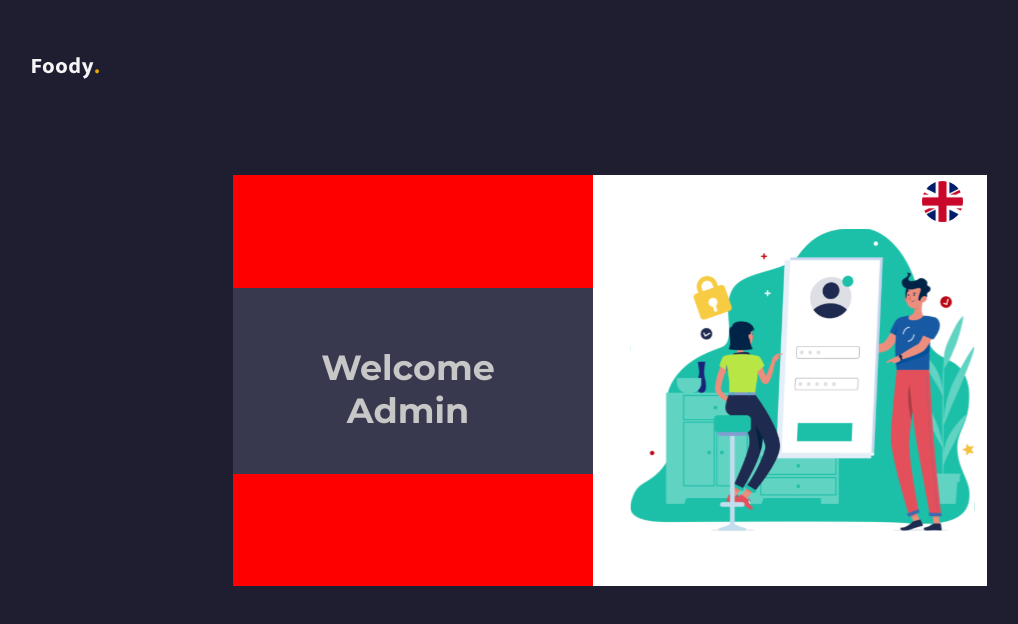
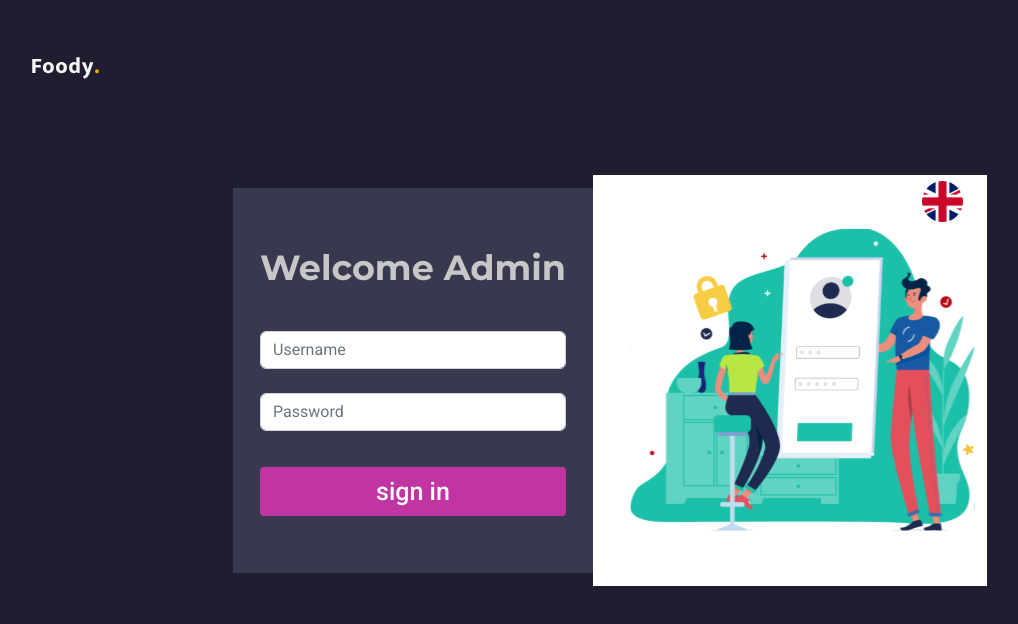
Before and after one commit to QurbanovaLamiya/Foody_Admin_React, a React (Create React App) app: page /offer in a window 1280 px wide. Shown: the top 624 px of the page, without its empty margins (30-1048 px from the left). Built offline with nearby package versions, Linux system fonts and the light colour scheme.

Commit message:
Update admin panel input right section

```diff
--- a/src/features/Login/LoginContainer/LoginContainer.module.css
+++ b/src/features/Login/LoginContainer/LoginContainer.module.css
@@ -9,12 +9,10 @@
   display: flex;
   align-items: center;
   justify-content: center;
-  background-color: red;
 }
 .Form {
   background: #38394e;
   display: flex;
-  align-items: center;
   justify-content: center;
 }
 .loginImageSection {
@@ -23,9 +21,6 @@
 .flagSection {
   display: flex;
   justify-content: flex-end;
-}
-.flagIcon {
-  /* background-color: red; */
 }
 .loginImg {
   width: 345px;
--- a/src/features/Login/LoginForm/LoginForm.module.css
+++ b/src/features/Login/LoginForm/LoginForm.module.css
@@ -1,9 +1,3 @@
-.Form {
-  /* background-color: palevioletred; */
-  width: 100%;
-  /* height: 411px; */
-  padding: 0 50px 0 40px;
-}
 .formTitle {
   color: #c7c7c7;
   text-align: center;
@@ -34,7 +28,7 @@
   color: #c7c7c7;
 }
 
-.Button {
+/* .Button {
   font-family: "Roboto";
   font-size: 25px;
   font-weight: 500;
@@ -45,7 +39,7 @@
   margin-top: 36px;
   margin-bottom: 55px;
   padding: 11px 0;
-}
+} */
 
 @media (max-width: 480px) and (min-width: 320px) {
   .Form {
--- a/src/features/Login/LoginForm/index.js
+++ b/src/features/Login/LoginForm/index.js
@@ -1,29 +1,39 @@
 import { Form, Button } from "react-bootstrap";
 import FormStyle from "./LoginForm.module.css";
+
+let inlineStyle = {
+  width: "100%",
+  fontFamily: "Roboto",
+  fontSize: "25px",
+  fontWeight: 500,
+  lineHeight: "29px",
+  background: "#c035a2",
+  borderRadius: "4px",
+  border: "none",
+  marginTop: "36px",
+  marginBottom: "57px",
+  padding: "10px 0",
+};
 
 const LoginForm = () => {
   return (
     <Form className={FormStyle.Form}>
       <h1 className={FormStyle.formTitle}>Welcome Admin</h1>
-
-
-      {/* <Form.Group className="mb-4" controlId="formBasicUserName">
+      <Form.Group className="mb-4" controlId="formBasicUserName">
         <Form.Control
           type="text"
           placeholder="Username"
           className={FormStyle.Input}
         />
-      </Form.Group> */}
-      {/* <Form.Group controlId="formBasicPassword">
+      </Form.Group>
+      <Form.Group controlId="formBasicPassword">
         <Form.Control
           type="password"
           placeholder="Password"
           className={FormStyle.Input}
         />
-      </Form.Group> */}
-      {/* <Button className={`${FormStyle.Button} w-100`}>
-        sign in
-      </Button> */}
+      </Form.Group>
+      <Button style={inlineStyle}>sign in</Button>
     </Form>
   );
 };
```
